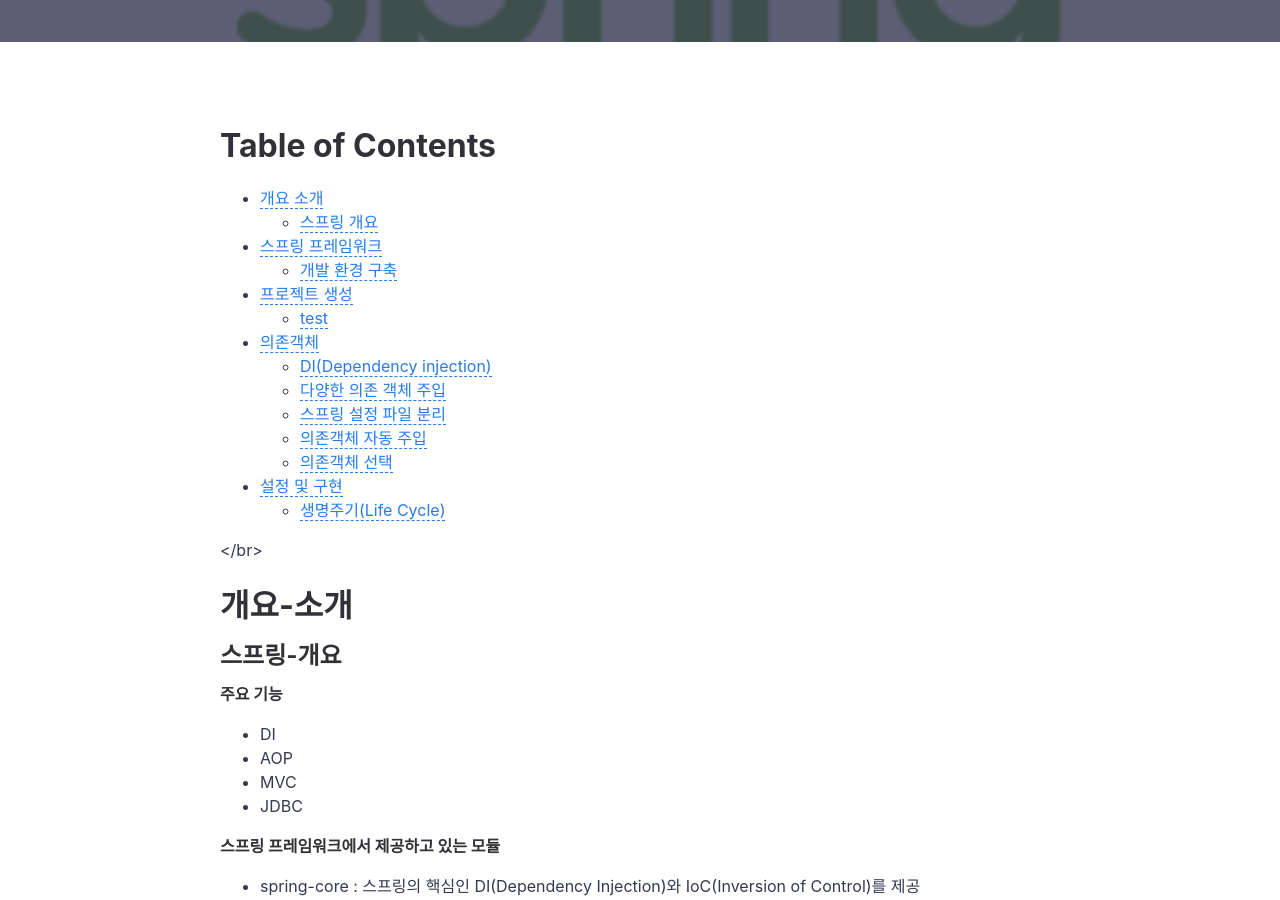
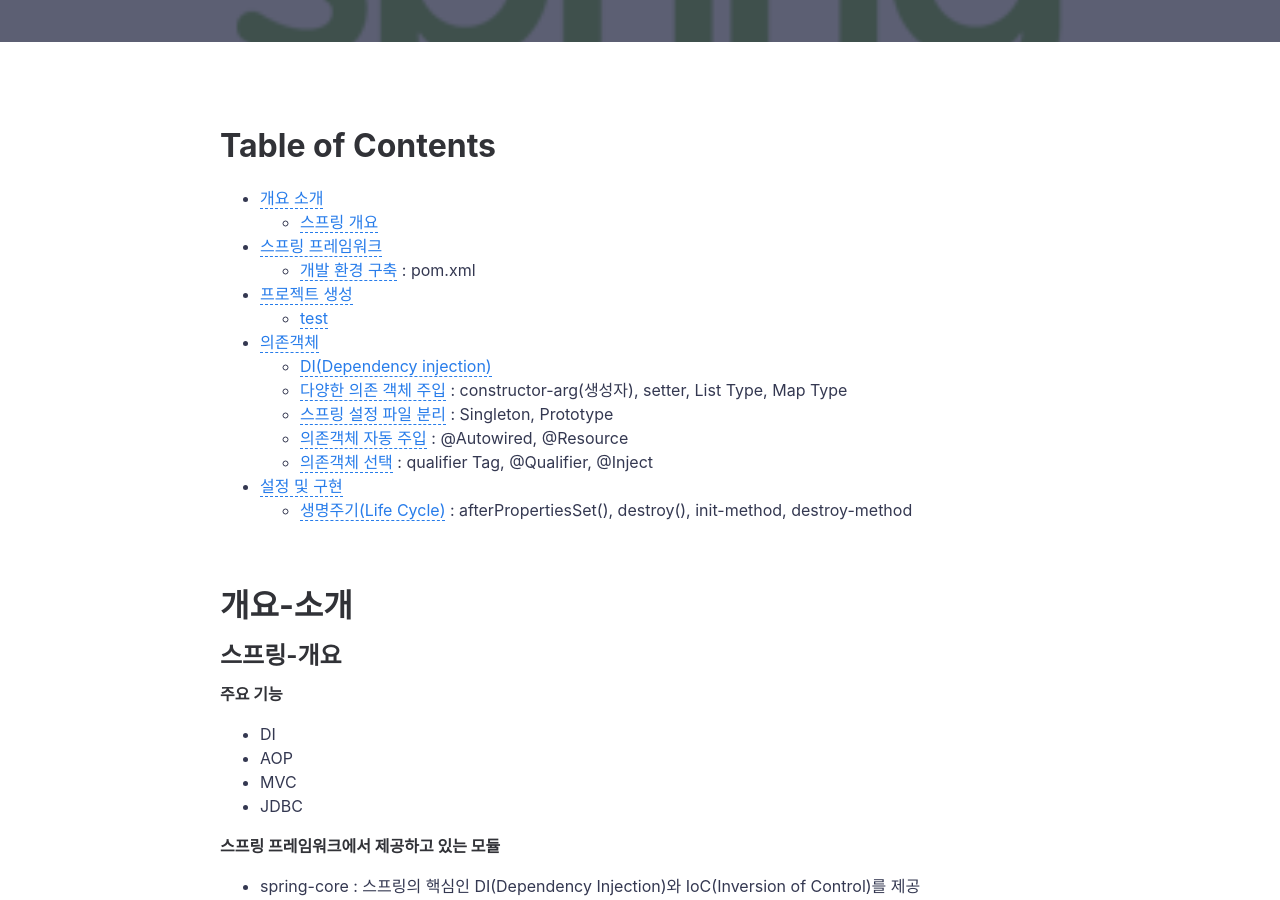
Before and after one commit to jihunparkme/jihunparkme.github.io, a Jekyll site: the page built from _posts/2020-06-24-Spring-Framework.md, in a window 1280 px wide and 900 px high, scrolled down 534 px. Built offline with Jekyll 4.4.1, drawn with Linux system fonts in a browser that asks for light colours; comment, search, counter and statistics services are not loaded; some of the changed text lies outside the part shown.

Commit message:
Edit: add contents

````diff
--- a/_posts/2020-06-24-Spring-Framework.md
+++ b/_posts/2020-06-24-Spring-Framework.md
@@ -12,19 +12,19 @@
 * [개요 소개](#개요-소개)
   * [스프링 개요](#스프링-개요)
 * [스프링 프레임워크](#스프링-프레임워크)
-  * [개발 환경 구축](#개발-환경-구축)
+  * [개발 환경 구축](#개발-환경-구축) : pom.xml
 * [프로젝트 생성](#프로젝트-생성)
   * [test](#test)
 * [의존객체](#의존객체)
   * [DI(Dependency injection)](#DI(Dependency-injection))
-  * [다양한 의존 객체 주입](#다양한-의존-객체-주입)
-  * [스프링 설정 파일 분리](#스프링-설정-파일-분리)
-  * [의존객체 자동 주입](#의존객체-자동-주입)
-  * [의존객체 선택](#의존객체-선택)
+  * [다양한 의존 객체 주입](#다양한-의존-객체-주입) : constructor-arg(생성자), setter, List Type, Map Type
+  * [스프링 설정 파일 분리](#스프링-설정-파일-분리) : Singleton, Prototype
+  * [의존객체 자동 주입](#의존객체-자동-주입) : @Autowired, @Resource
+  * [의존객체 선택](#의존객체-선택) : qualifier Tag, @Qualifier, @Inject
 * [설정 및 구현](#설정-및-구현)
-  * [생명주기(Life Cycle)](#생명주기(Life-Cycle))
+  * [생명주기(Life Cycle)](#생명주기,-Life-Cycle) : afterPropertiesSet(), destroy(), init-method, destroy-method
 
-</br>
+<br/>
 
 # 개요-소개
 
@@ -44,8 +44,9 @@
 - spring-webmvc : 스프링에서 제공하는 컨트롤러(Controller)와 뷰(View)를 이용한 스프링MVC 구현 기능 제공
 
 #### 스프링 컨테이너(IoC)
-- 스프링에서 객체를 생성하고 조립하는 컨테이너(container)로,
-  컨테이너를 통해 생성된 객체를 빈(Bean)이라고 부름
+- 스프링에서 객체를 생성하고 조립하는 컨테이너(container)로, 컨테이너를 통해 생성된 객체를 빈(Bean)이라고 부름
+
+<br/>
 
 # 스프링-프레임워크
 
@@ -61,6 +62,8 @@
 pom.xml 파일은 메이븐 설정파일로 메이븐은 라이브러리를 연결해주고, 빌드를 위한 플랫폼
 
 pom.xml에 의해서 필요한 라이브러리만 다운로드 해서 사용
+
+<br/>
 
 # 프로젝트-생성
 
@@ -133,7 +136,7 @@
 }
 ```
 
-<br>
+<br/>
 
 # 의존객체
 
@@ -962,9 +965,11 @@
   private WordDao wordDao;
   ```
 
+<br/>
+
 # 설정-및-구현
 
-**생명주기(Life-Cycle)** : 빈 객체의 생명주기는 스프링 컨테이너의 생명주기와 같음
+**생명주기,-Life-Cycle** : 빈 객체의 생명주기는 스프링 컨테이너의 생명주기와 같음
 
 1. GenericXmlApplicationContext를 이용한 스프링 컨테이너 초기화(생성)
 
@@ -1036,7 +1041,7 @@
   }
   ```
 
- **init-method, destroy-method 속성을 이용한 동작**
+ **속성(init-method, destroy-method)을 이용한 동작**
 
 -  init-method, destroy-method Method 설정
 
````
